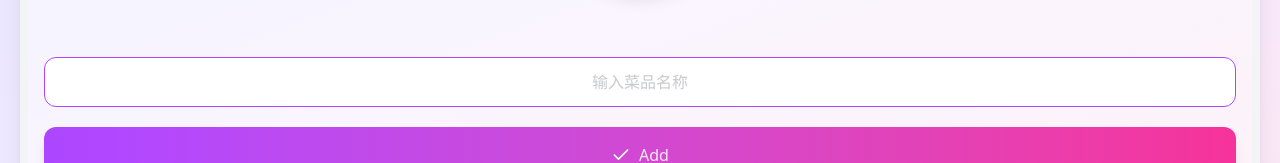
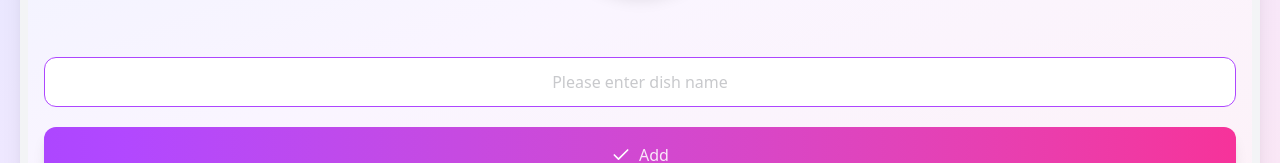
Before and after one commit to xiaotian-freedom/what-to-eat, a Vue app: page /add-food in a window 1280 px wide. Shown: the part 439-602 px from the top of the page. Built offline with nearby package versions, Linux system fonts and the light colour scheme.

Commit message:
feat: 补充多语言配置

```diff
--- a/src/views/AddFoodPage.vue
+++ b/src/views/AddFoodPage.vue
@@ -30,7 +30,6 @@
                 :src="previewSrc"
                 class="w-full h-full object-cover"
                 :style="{ opacity: imageSelected ? '1' : '0.7' }"
-                alt="菜品示例"
                 @error="handleImageError"
               />
             </div>
@@ -62,7 +61,7 @@
           <div class="space-y-1">
             <van-field
               v-model="foodName"
-              placeholder="输入菜品名称"
+              :placeholder="t('form.dishNamePlaceholder')"
               class="rounded-xl !py-3 !px-4 !text-base !border-1 !border-purple-500"
               :border="false"
               input-align="center"
```
